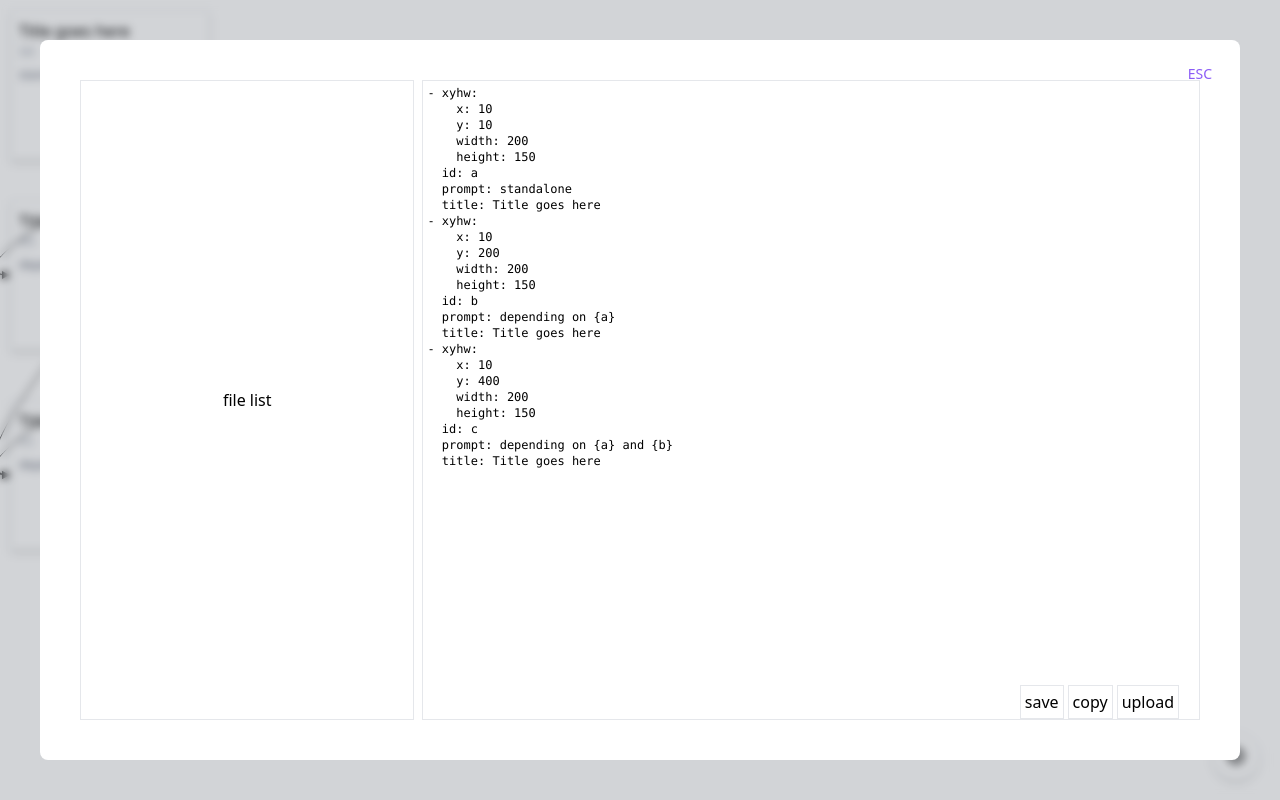
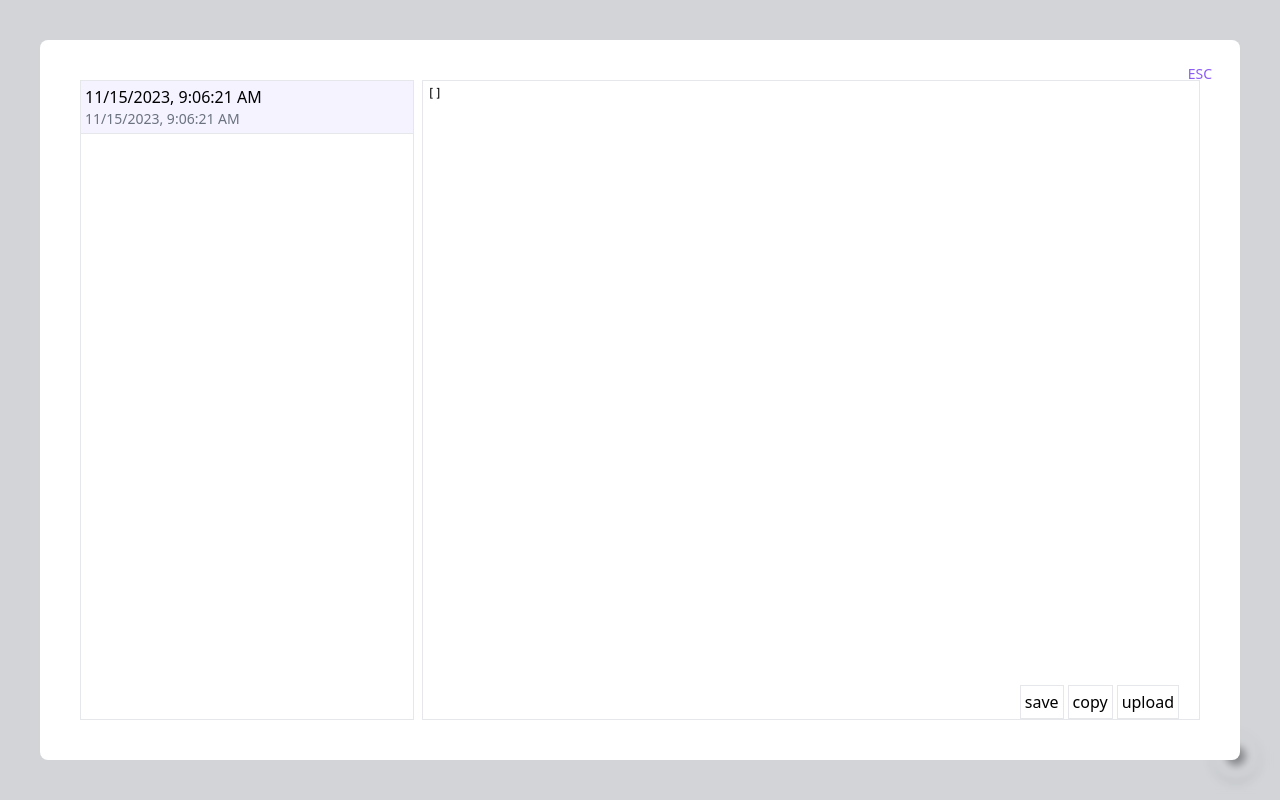
Before and after one commit to xloc/prompt-graph, a Vue app: page / in a window 1280 px wide. Both pictures are taken after a click on the button 1236 px from the left and 756 px from the top of the page. Built offline with nearby package versions, Linux system fonts and the light colour scheme.

Commit message:
add file storage, preliminary

```diff
--- a/package.json
+++ b/package.json
@@ -9,6 +9,9 @@
     "preview": "vite preview"
   },
   "dependencies": {
+    "@types/lodash": "^4.14.202",
+    "dexie": "^3.2.4",
+    "lodash": "^4.17.21",
     "vue": "^3.3.8",
     "yaml": "^2.3.4"
   },
--- a/src/App.vue
+++ b/src/App.vue
@@ -2,20 +2,31 @@
 import ConnectionCanvas from './components/ConnectionCanvas.vue';
 import BlockEdit from './components/BlockEdit.vue';
 import Block from "./components/Block.vue";
-import { BlockModel } from './components/model';
-import { ref, watchEffect } from 'vue';
+import { BlockModel, dump, load } from './components/model';
+import { onMounted, ref, watchEffect } from 'vue';
 import SettingsPage from './components/SettingsPage.vue';
 import FilePage from './components/FilePage.vue';
+import { EDITING_FILE_PRIMARY_KEY, GraphFile, db, getEditingFile } from './components/file-db';
+import _ from 'lodash';
 
 
-const blocks = ref<BlockModel[]>([
-  { xyhw: { x: 10, y: 10, width: 200, height: 150 }, id: 'a', prompt: 'standalone', title: 'Title goes here' },
-  { xyhw: { x: 10, y: 200, width: 200, height: 150 }, id: 'b', prompt: 'depending on {a}', title: 'Title goes here' },
-  { xyhw: { x: 10, y: 400, width: 200, height: 150 }, id: 'c', prompt: 'depending on {a} and {b}', title: 'Title goes here' },
-]);
+const editingFile = ref<GraphFile>();
+onMounted(async () => {
+  editingFile.value = await getEditingFile();
+});
 
+const blocks = ref<BlockModel[]>([]);
 watchEffect(() => {
-})
+  if (!editingFile.value) return;
+  blocks.value = load(editingFile.value.content);
+});
+watchEffect(async () => {
+  if (!editingFile.value) return;
+
+  editingFile.value.content = dump(blocks.value);
+  await db.files.put({ ...editingFile.value }, editingFile.value.fileName);
+  localStorage.setItem(EDITING_FILE_PRIMARY_KEY, editingFile.value.fileName);
+});
 
 const selection = ref<BlockModel | null>(null);
 const showSettings = ref(false);
@@ -38,8 +49,9 @@ const showFiles = ref(false);
 
     <BlockEdit v-if="selection" v-model="selection" @close="selection = null"></BlockEdit>
     <SettingsPage v-if="showSettings" @close="showSettings = false" />
-    <FilePage v-if="showFiles" @close="showFiles = false" v-model="blocks" />
+    <FilePage v-if="showFiles && editingFile" @close="showFiles = false" v-model="editingFile" />
   </div>
 </template>
 
 <style scoped></style>
+./components/file-db
--- /dev/null
+++ b/src/components/FileList/FileListItem.vue
@@ -0,0 +1,17 @@
+<template>
+  <div class="relative group">
+    <div class="text">{{ file.fileName }}</div>
+    <div class="text-sm text-gray-500">{{ file.creatdAt.toLocaleString() }}</div>
+    <div class="absolute inset-0 flex justify-end items-center p-3 ">
+      <button class="invisible group-hover:visible hover:bg-gray-200 px-2 py-1 rounded-md">del</button>
+    </div>
+  </div>
+</template>
+
+<script setup lang="ts">
+import { GraphFile } from "../file-db";
+
+defineProps<{
+  file: GraphFile
+}>();
+</script>
--- a/src/components/FilePage.vue
+++ b/src/components/FilePage.vue
@@ -1,9 +1,11 @@
 <template>
-  <Page @close="emit('close')">
-    <div class="flex items-stretch gap-x-2 flex-shrink h-full">
-      <div class="flex-[3] border
-      flex justify-center items-center">
-        file list
+  <Page @close="close">
+    <div class="flex items-stretch gap-x-2 flex-shrink h-full" @dragover="dragover">
+      <div class="flex-[3] border | flex flex-col justify-start items-stretch | relative">
+        <FileListItem class="border-b border-b-gray-200 p-1 bg-violet-50" :file="currentFile" />
+        <FileListItem v-for="file in otherFiles" :key="file.fileName" :file="file"
+          class="border-b border-b-gray-200 p-1 hover:bg-gray-50"
+          @click="swapCurrentFile(file)" />
       </div>
       <div class="h-full flex-[7] border position relative">
         <div class="absolute inset-0 overflow-y-auto">
@@ -27,32 +29,32 @@
 </template>
 
 <script setup lang="ts">
-import { computed, ref } from 'vue';
+import { computed, nextTick, onMounted, ref } from 'vue';
 import Page from './Page.vue'
 import { useKeyPress } from '../composables/keypress';
-import { BlockModel, dump, load } from './model';
+import { GraphFile, db } from './file-db';
+import FileListItem from './FileList/FileListItem.vue';
 
 const props = defineProps<{
-  modelValue: BlockModel[]
+  modelValue: GraphFile,
+}>();
+const emit = defineEmits<{
+  "close": [];
+  "update:modelValue": [value: GraphFile];
 }>();
 
-const emit = defineEmits<{
-  "close": [];
-  "update:modelValue": [value: BlockModel[]];
-}>();
-
-useKeyPress('Escape', () => {
+const close = () => {
   if (showUpload.value) {
     showUpload.value = false;
     uploadError.value = '';
   } else {
     emit('close');
   }
-});
+}
+useKeyPress('Escape', close);
 
 
-
-const code = computed(() => dump(props.modelValue));
+const code = computed(() => props.modelValue.content);
 
 const save = () => {
   const blob = new Blob([code.value], { type: 'text/plain' });
@@ -78,10 +80,16 @@ const dropThrows = async (e: DragEvent) => {
   const file = files[0];
   if (!file.type.includes('yaml')) throw new Error("should drop only yaml file");
 
-  const text = await file.text();
-  const blocks = load(text);
-  emit('update:modelValue', blocks);
-  showUpload.value = false;
+  emit('update:modelValue', {
+    ...props.modelValue,
+    content: await file.text(),
+    fileName: file.name.replace(/.yaml$/, '')
+  });
+
+  // display updates
+  showUpload.value = false; // dismiss upload prompt
+  await nextTick();
+  updateFile(); // update file list
 }
 const drop = async (e: DragEvent) => {
   try {
@@ -90,4 +98,21 @@ const drop = async (e: DragEvent) => {
     uploadError.value = (e as Error).message;
   }
 }
+const dragover = () => { showUpload.value = true; }
+
+
+const otherFiles = ref<GraphFile[]>([]);
+const currentFile = computed(() => props.modelValue);
+const updateFile = async () => {
+  otherFiles.value = await db.files.where('fileName').notEqual(props.modelValue.fileName).toArray();
+}
+const swapCurrentFile = async (file: GraphFile) => {
+  emit('update:modelValue', file);
+  await nextTick();
+  updateFile();
+}
+onMounted(async () => {
+  updateFile();
+});
+
 </script>
--- /dev/null
+++ b/src/components/file-db.ts
@@ -0,0 +1,66 @@
+import Dexie, { Table } from 'dexie';
+
+export interface GraphFile {
+  fileName: string;
+  creatdAt: Date;
+  updatedAt: Date;
+
+  content: string;
+}
+
+export class GraphFileStorageDexie extends Dexie {
+  files!: Table<GraphFile>;
+
+  constructor() {
+    super('file-storage');
+    this.version(1).stores({
+      files: '&fileName, creatdAt, updatedAt'
+    });
+  }
+}
+
+export const db = new GraphFileStorageDexie();
+
+// first time launch this app, IndexedDB is empty.
+// so, create a empty file
+
+// after that IndexedDB is not empty
+// so, should load last edited file
+
+// to sum up, check local storage is empty or not
+// if empty, create a new empty file
+// otherwise, load last edited file
+
+// whenever file is edited, save it to IndexedDB
+// and update last edit file to local storage
+
+const getUniqueFileName = (): Promise<string> => {
+  return Promise.resolve(new Date(Date.now()).toLocaleString());
+}
+
+export const EDITING_FILE_PRIMARY_KEY = 'editing-file-name';
+export const getEditingFile = async (): Promise<GraphFile> => {
+  // if editing file is in local storage and valid, return it
+  const key = localStorage.getItem(EDITING_FILE_PRIMARY_KEY);
+  if (key !== null) {
+    const file = await db.files.get(key);
+    if (file !== undefined) return file;
+  }
+
+  // otherwise, create a new file in IndexedDB
+  const newKey = await db.files.add({
+    fileName: await getUniqueFileName(),
+    creatdAt: new Date(),
+    updatedAt: new Date(),
+    content: '[]',
+  }) as string;
+  // update local storage
+  localStorage.setItem(EDITING_FILE_PRIMARY_KEY, newKey);
+
+  return await db.files.get(newKey) as GraphFile;
+}
+
+(window as unknown as any).clearStorage = () => {
+  db.files.clear();
+  localStorage.clear();
+}
--- a/src/components/model.ts
+++ b/src/components/model.ts
@@ -16,12 +16,10 @@ export interface BlockModel {
 }
 
 export const dump = (block: BlockModel[]) => {
-  console.log(block);
   return YAML.stringify(block, { indent: 2 });
 };
 
 export const load = (yaml: string) => {
   const block = YAML.parse(yaml) as BlockModel[];
-  console.log(block);
   return block;
 };
```
Also changed, not shown: 1 other file (tests, documents, lock files or other folders).
